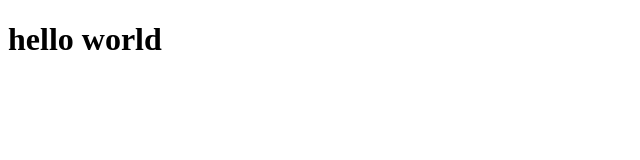
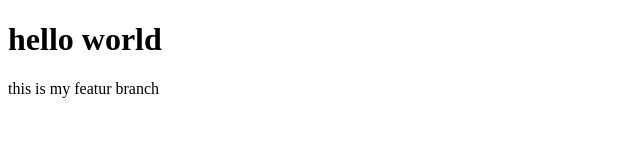
Before and after one commit to ZohaibmAhmed/local-repo, a plain HTML site: page index.html in a window 1280 px wide. Shown: the whole page, without its empty margins (0-640 px from the left). Drawn offline with Linux system fonts and the light colour scheme.

Commit message:
add  line

```diff
--- a/index.html
+++ b/index.html
@@ -7,5 +7,6 @@
 </head>
 <body>
     <h1>hello world</h1>
+    <p>this is my featur branch</p>
 </body>
 </html>
```
